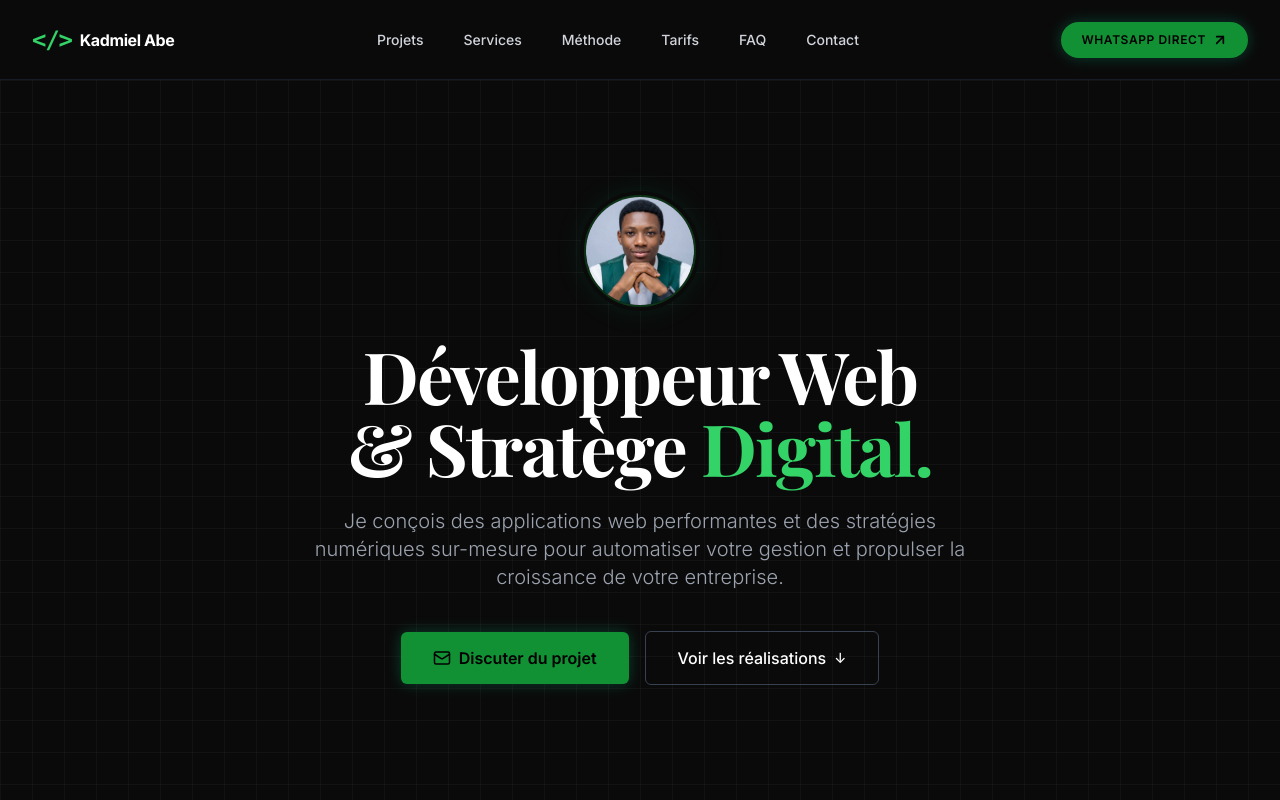
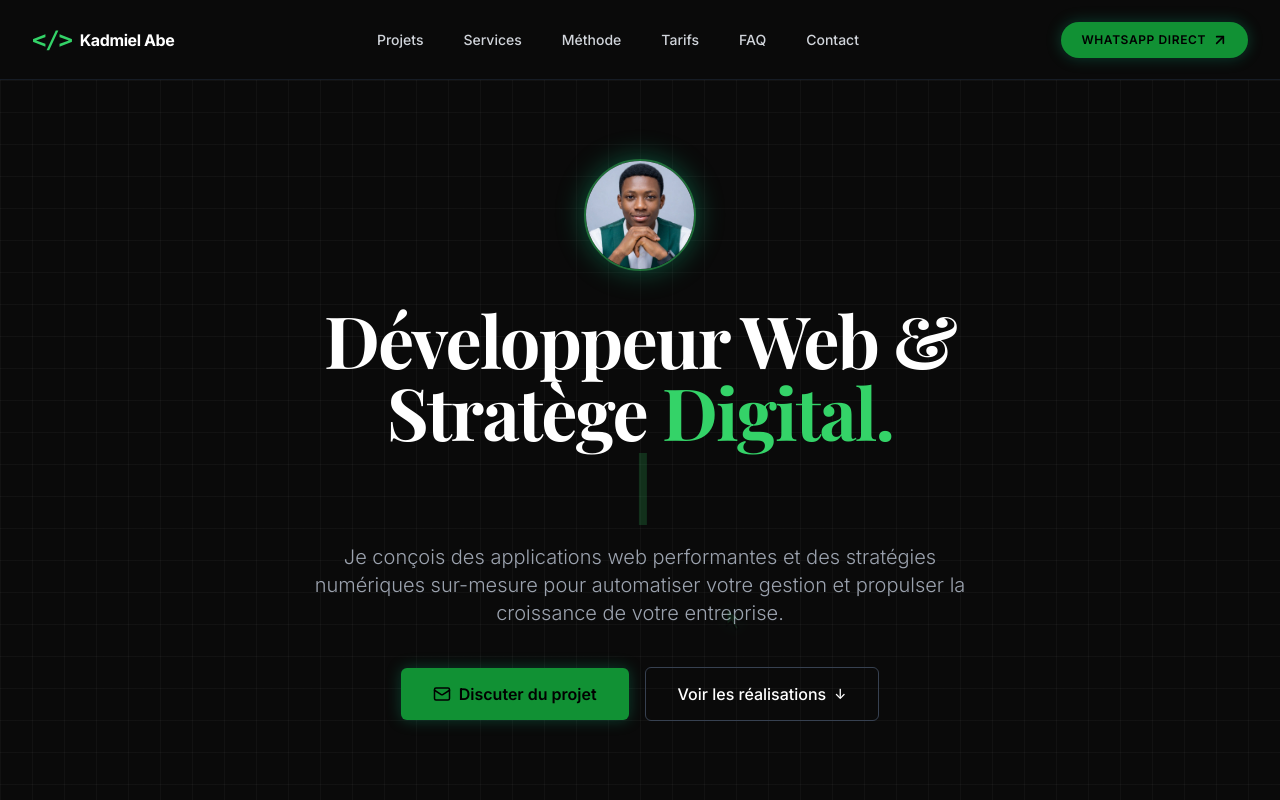
Before and after one commit to kadmiel-abe/kadmielabe, a Next.js app: page / in a window 1280 px wide. Shown: the top 800 px of the page. Built offline with nearby package versions, Linux system fonts and the light colour scheme.

Commit message:
feat: ajout des 4 animations avancees Hero (typing effect title, CTA glissement oppose, avatar glow pulse, faux curseur SVG inteactif)

```diff
--- a/components/Hero.tsx
+++ b/components/Hero.tsx
@@ -1,6 +1,6 @@
 "use client";
 
-import React from "react";
+import React, { useState, useEffect } from "react";
 import Image from "next/image";
 import { motion } from "framer-motion";
 import { Mail } from "lucide-react";
@@ -10,18 +10,48 @@ export default function Hero() {
   const bgGreen = "bg-emerald-500";
   const hoverGreen = "hover:bg-emerald-400";
 
+  // Machine à écrire (Typing effect) sur le titre
+  const fullTextTitle = "Développeur Web & Stratège Digital.";
+  const [typedText, setTypedText] = useState("");
+
+  useEffect(() => {
+    let index = 0;
+    const timer = setInterval(() => {
+      if (index < fullTextTitle.length) {
+        setTypedText(fullTextTitle.slice(0, index + 1));
+        index++;
+      } else {
+        clearInterval(timer);
+      }
+    }, 60);
+
+    return () => clearInterval(timer);
+  }, []);
+
   return (
-    <section className="relative min-h-[calc(100vh-80px)] mt-20 flex flex-col items-center justify-center bg-[#0a0a0a] overflow-hidden px-4 py-8 sm:py-12">
+    <section className="relative min-h-[calc(100vh-80px)] mt-20 flex flex-col items-center justify-center bg-[#0a0a0a] overflow-hidden px-4 py-8 sm:py-12 select-none">
       {/* Background Grid Pattern (très subtil) */}
       <div className="absolute inset-0 bg-[linear-gradient(to_right,#80808012_1px,transparent_1px),linear-gradient(to_bottom,#80808012_1px,transparent_1px)] bg-[size:32px_32px] pointer-events-none"></div>
 
       <div className="relative z-10 flex flex-col items-center max-w-4xl mx-auto text-center">
-        {/* Ta Photo de Profil */}
+        {/* 3. Photo de Profil avec lueur néon émeraude pulsante (repeat: Infinity) */}
         <motion.div
           initial={{ opacity: 0, scale: 0.8 }}
-          animate={{ opacity: 1, scale: 1 }}
-          transition={{ duration: 0.6, ease: "easeOut" }}
-          className="w-24 h-24 sm:w-28 sm:h-28 mb-6 sm:mb-8 rounded-full border-2 border-emerald-500/30 overflow-hidden shadow-[0_0_30px_rgba(16,185,129,0.15)] ring-4 ring-[#0a0a0a] relative shrink-0"
+          animate={{
+            opacity: 1,
+            scale: 1,
+            boxShadow: [
+              "0 0 15px rgba(16,185,129,0.2)",
+              "0 0 45px rgba(16,185,129,0.7)",
+              "0 0 15px rgba(16,185,129,0.2)",
+            ],
+          }}
+          transition={{
+            opacity: { duration: 0.6, ease: "easeOut" },
+            scale: { duration: 0.6, ease: "easeOut" },
+            boxShadow: { duration: 2.5, repeat: Infinity, ease: "easeInOut" },
+          }}
+          className="w-24 h-24 sm:w-28 sm:h-28 mb-6 sm:mb-8 rounded-full border-2 border-emerald-400/50 overflow-hidden ring-4 ring-[#0a0a0a] relative shrink-0"
         >
           <Image
             src="/photo.jpg"
@@ -33,54 +63,100 @@ export default function Hero() {
           />
         </motion.div>
 
-        {/* Titre H1 avec animation Slide up + Fade in */}
+        {/* 1. Titre H1 avec Glissement de haut en bas (y: -50 -> 0) + Effet Machine à écrire & Curseur | */}
         <motion.h1
-          initial={{ opacity: 0, y: 40 }}
-          whileInView={{ opacity: 1, y: 0 }}
-          viewport={{ once: true, margin: "-50px" }}
-          transition={{ duration: 0.7, ease: "easeOut" }}
-          className="text-4xl sm:text-6xl lg:text-7xl font-bold text-white tracking-tight leading-[1.1] mb-5 sm:mb-6 max-w-3xl"
+          initial={{ opacity: 0, y: -50 }}
+          animate={{ opacity: 1, y: 0 }}
+          transition={{ duration: 0.8, ease: "easeOut" }}
+          className="text-4xl sm:text-6xl lg:text-7xl font-bold text-white tracking-tight leading-[1.1] mb-5 sm:mb-6 max-w-3xl min-h-[100px] sm:min-h-[140px] flex items-center justify-center flex-wrap"
         >
-          Développeur Web <br className="hidden md:block" /> &amp; Stratège{" "}
-          <span className={`${brandGreen} inline-block transition-all duration-300 hover:translate-x-2`}>
-            Digital.
+          <span>
+            {typedText.includes("Digital.") ? (
+              <>
+                {typedText.replace("Digital.", "")}
+                <span className={brandGreen}>Digital.</span>
+              </>
+            ) : (
+              typedText
+            )}
           </span>
+          <motion.span
+            animate={{ opacity: [1, 0, 1] }}
+            transition={{ duration: 0.8, repeat: Infinity, ease: "easeInOut" }}
+            className="text-emerald-400 font-mono ml-1 inline-block"
+          >
+            |
+          </motion.span>
         </motion.h1>
 
-        {/* Sous-titre avec animation Slide up + Fade in */}
+        {/* Sous-titre */}
         <motion.p
-          initial={{ opacity: 0, y: 40 }}
-          whileInView={{ opacity: 1, y: 0 }}
-          viewport={{ once: true, margin: "-50px" }}
-          transition={{ duration: 0.7, ease: "easeOut", delay: 0.1 }}
+          initial={{ opacity: 0, y: 30 }}
+          animate={{ opacity: 1, y: 0 }}
+          transition={{ duration: 0.7, ease: "easeOut", delay: 0.2 }}
           className="text-base sm:text-lg md:text-xl text-gray-400 max-w-2xl mb-8 sm:mb-10 leading-relaxed font-light"
         >
           Je conçois des applications web performantes et des stratégies numériques sur-mesure pour automatiser votre gestion et propulser la croissance de votre entreprise.
         </motion.p>
 
-        {/* Call to Actions */}
-        <motion.div
-          initial={{ opacity: 0, y: 40 }}
-          whileInView={{ opacity: 1, y: 0 }}
-          viewport={{ once: true, margin: "-50px" }}
-          transition={{ duration: 0.7, ease: "easeOut", delay: 0.2 }}
-          className="flex flex-col sm:flex-row items-center justify-center gap-4 w-full sm:w-auto"
-        >
-          <a
+        {/* 2. Boutons CTA avec Glissement opposé (Gauche -> Droite & Droite -> Gauche) */}
+        <div className="relative flex flex-col sm:flex-row items-center justify-center gap-4 w-full sm:w-auto">
+          {/* Bouton Gauche : Glisse de x: -50 -> 0 */}
+          <motion.a
             href="#contact"
-            className={`w-full sm:w-auto px-8 py-3.5 ${bgGreen} text-black font-semibold rounded-md ${hoverGreen} transition-all duration-300 flex items-center justify-center gap-2 shadow-[0_0_15px_rgba(16,185,129,0.3)] hover:scale-105 hover:shadow-[0_0_20px_rgba(16,185,129,0.4)] active:scale-95`}
+            initial={{ opacity: 0, x: -50 }}
+            animate={{ opacity: 1, x: 0 }}
+            transition={{ duration: 0.7, delay: 0.35, ease: "easeOut" }}
+            className={`w-full sm:w-auto px-8 py-3.5 ${bgGreen} text-black font-semibold rounded-md ${hoverGreen} transition-all duration-300 flex items-center justify-center gap-2 shadow-[0_0_15px_rgba(16,185,129,0.3)] hover:scale-105 hover:shadow-[0_0_25px_rgba(16,185,129,0.5)] active:scale-95`}
           >
             <Mail size={18} />
             <span>Discuter du projet</span>
-          </a>
-          <a
+          </motion.a>
+
+          {/* Bouton Droite : Glisse de x: 50 -> 0 */}
+          <motion.a
             href="#projets"
+            initial={{ opacity: 0, x: 50 }}
+            animate={{ opacity: 1, x: 0 }}
+            transition={{ duration: 0.7, delay: 0.35, ease: "easeOut" }}
             className="w-full sm:w-auto px-8 py-3.5 bg-transparent text-white border border-gray-700 font-medium rounded-md hover:bg-gray-800 hover:border-emerald-500/50 hover:text-emerald-400 transition-all duration-300 flex items-center justify-center gap-2 hover:scale-105 active:scale-95"
           >
             <span>Voir les réalisations</span>
             <span className="text-sm">↓</span>
-          </a>
-        </motion.div>
+          </motion.a>
+
+          {/* 4. Faux Curseur de Souris SVG (Guidage interactif animé en boucle infinie) */}
+          <motion.div
+            initial={{ opacity: 0, x: 80, y: -90, scale: 1 }}
+            animate={{
+              opacity: [0, 1, 1, 1, 1, 1, 0],
+              x: [80, -120, -120, 120, 120, 80],
+              y: [-90, 0, 0, 0, 0, -90],
+              scale: [1, 1, 0.75, 1, 0.75, 1],
+            }}
+            transition={{
+              duration: 7,
+              repeat: Infinity,
+              repeatDelay: 1.5,
+              ease: "easeInOut",
+              times: [0, 0.25, 0.35, 0.65, 0.75, 0.95, 1],
+            }}
+            className="pointer-events-none absolute z-30 top-1/2 left-1/2 hidden sm:block filter drop-shadow-[0_0_8px_rgba(16,185,129,0.6)]"
+            aria-hidden="true"
+          >
+            {/* SVG Curseur de souris classique avec halo émeraude */}
+            <svg
+              width="28"
+              height="28"
+              viewBox="0 0 24 24"
+              fill="none"
+              xmlns="http://www.w3.org/2000/svg"
+              className="text-emerald-400 fill-emerald-400 stroke-black stroke-[1.5]"
+            >
+              <path d="M5.5 3.5L18.5 13.5H12L16 20.5L13.5 21.5L9.5 14.5L5.5 18V3.5Z" />
+            </svg>
+          </motion.div>
+        </div>
       </div>
     </section>
   );
```
